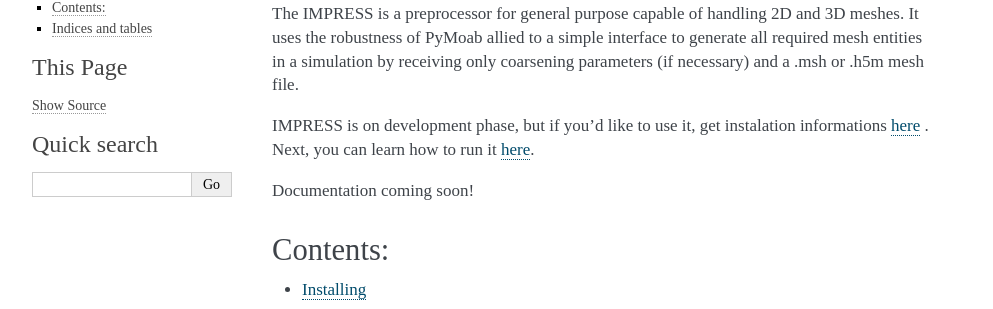
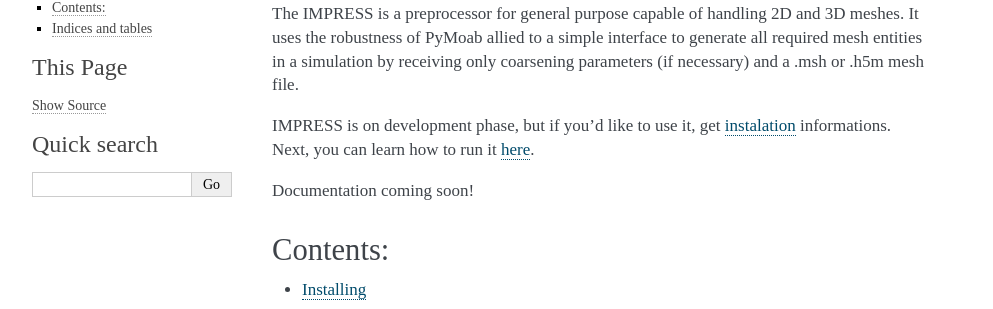
Before and after one commit to padmec-reservoir/impress, a Sphinx documentation site: the page built from docs/index.rst, in a window 1280 px wide and 971 px high. Shown: the part 139-448 px from the top of the window, without its empty margins (148-1141 px from the left). Built offline with Sphinx 7.4.7, drawn with Linux system fonts in a browser that asks for light colours.

Commit message:
Fixed hyperlinks

```diff
--- a/docs/index.rst
+++ b/docs/index.rst
@@ -3,12 +3,12 @@
 
 The IMPRESS is a preprocessor for general purpose capable of handling 2D and 3D meshes. It uses the robustness of PyMoab allied to a simple interface to generate all required mesh entities in a simulation by receiving only coarsening parameters (if necessary) and a .msh or .h5m mesh file.
 
-IMPRESS is on development phase, but if you'd like to use it, get instalation informations `here <https://martinfowler.com/bliki/DomainSpecificLanguage.html>`_ . Next, you can learn how to run it `here <https://martinfowler.com/bliki/DomainSpecificLanguage.html>`_.
+IMPRESS is on development phase, but if you'd like to use it, get `instalation <https://impress-padmec.readthedocs.io/en/latest/install.html>`_ informations. Next, you can learn how to run it `here <https://impress-padmec.readthedocs.io/en/latest/tutorials/run.html>`_.
 
 Documentation coming soon!
 
 Contents:
---------
+---------
 
 .. toctree::
    :maxdepth: 4
```
